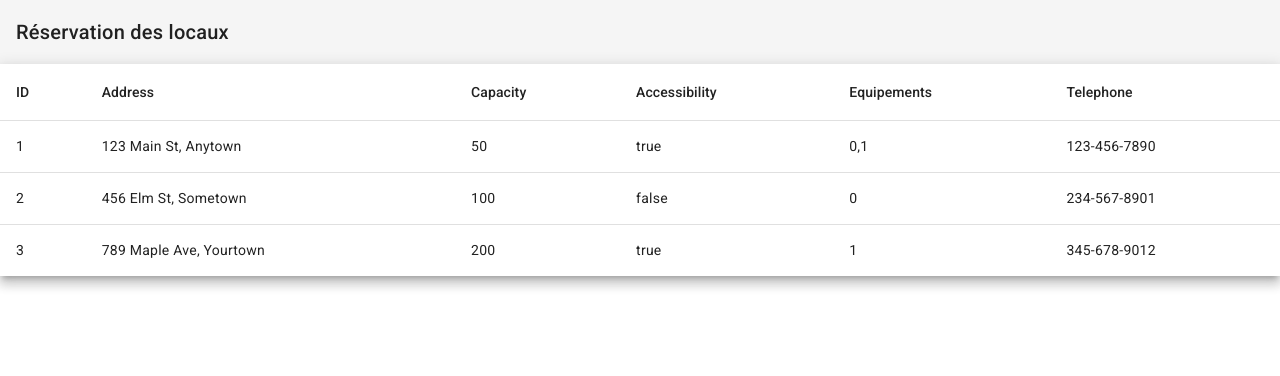
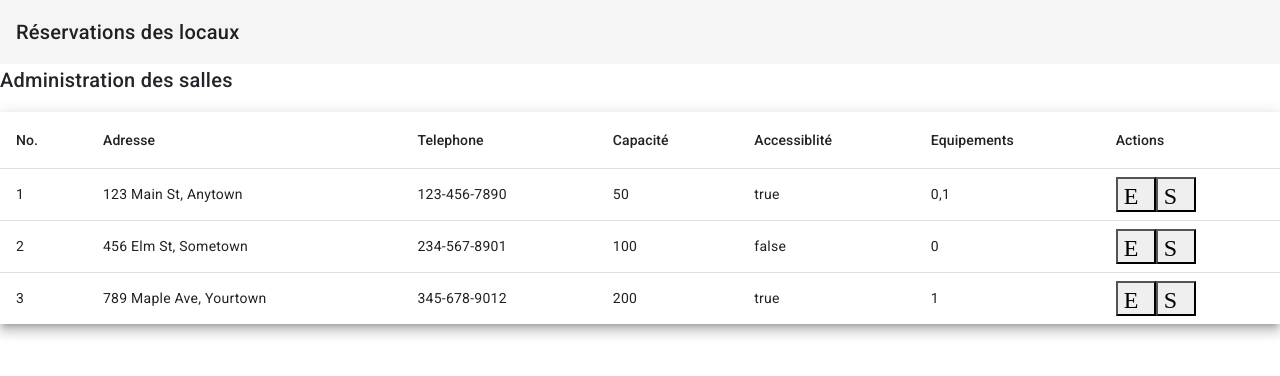
Before and after one commit to Erhuero/codelabs_angular, an Angular app: page /room in a window 1280 px wide. Shown: the top 376 px of the page. Built offline with nearby package versions, Linux system fonts and the light colour scheme.

Commit message:
Edition / suppression

```diff
--- a/room.ts
+++ b/room.ts
@@ -6,8 +6,8 @@ export enum Equipements {
 export interface Room {
     id: number,
     capacity: string,
+    telephone: string,
     accessibility: boolean,
     equipements: Equipements[],
-    address: string,
-    telephone: string
+    address: string
 }
--- a/src/app/app.component.ts
+++ b/src/app/app.component.ts
@@ -9,8 +9,8 @@ import { RouterModule } from '@angular/router';
     standalone: true,
     template: `
     <main>
-        <app-navbar></app-navbar>
-        <router-outlet></router-outlet>
+      <app-navbar></app-navbar>
+      <router-outlet></router-outlet>
     </main>
     `,
     styleUrl: './app.component.scss',
--- a/src/app/navbar/navbar.component.scss
+++ b/src/app/navbar/navbar.component.scss
@@ -1,5 +1,3 @@
 .example-spacer {
     flex: 1 1 auto;
-    background-color: #ff0000; /* Rouge comme couleur de fond */
-    color: #ffffff; /* Blanc comme couleur de texte */
   }
--- a/src/app/navbar/navbar.component.ts
+++ b/src/app/navbar/navbar.component.ts
@@ -9,7 +9,7 @@ import {MatToolbarModule} from '@angular/material/toolbar';
   imports: [MatToolbarModule, MatButtonModule, MatIconModule],
   template: `
     <mat-toolbar>
-      <span>Réservation des locaux</span>
+      <span>Réservations des locaux</span>
       <span class="example-spacer"></span>
     </mat-toolbar>
   `,
--- a/src/app/room-list/room-list.component.ts
+++ b/src/app/room-list/room-list.component.ts
@@ -1,28 +1,39 @@
 // room-list.component.ts
 import { Component, OnInit } from '@angular/core';
 import { MatTableModule } from '@angular/material/table';
-import { Room, Equipements } from '../../../room';
+import { Room } from '../../../room';
 import { RoomService } from '../../../room.service';
-
+import { MatIconModule } from '@angular/material/icon';
 
 @Component({
   selector: 'app-room-list',
   standalone: true,
-  imports: [MatTableModule],
+  imports: [MatTableModule, MatIconModule],
   template: `
+  <h2>Administration des salles</h2>
     <table mat-table [dataSource]="rooms" class="mat-elevation-z8">
     <ng-container matColumnDef="id">
-        <th mat-header-cell *matHeaderCellDef> ID </th>
+        <th mat-header-cell *matHeaderCellDef> No. </th>
         <td mat-cell *matCellDef="let room">{{ room.id }}</td>
       </ng-container>
 
+      <ng-container matColumnDef="address">
+        <th mat-header-cell *matHeaderCellDef> Adresse </th>
+        <td mat-cell *matCellDef="let room">{{ room.address }}</td>
+      </ng-container>
+
+      <ng-container matColumnDef="telephone">
+        <th mat-header-cell *matHeaderCellDef> Telephone </th>
+        <td mat-cell *matCellDef="let room">{{ room.telephone }}</td>
+      </ng-container>
+
      <ng-container matColumnDef="capacity">
-        <th mat-header-cell *matHeaderCellDef> Capacity </th>
+        <th mat-header-cell *matHeaderCellDef> Capacité  </th>
         <td mat-cell *matCellDef="let room">{{ room.capacity }}</td>
       </ng-container>
 
       <ng-container matColumnDef="accessibility">
-        <th mat-header-cell *matHeaderCellDef> Accessibility </th>
+        <th mat-header-cell *matHeaderCellDef> Accessiblité </th>
         <td mat-cell *matCellDef="let room">{{ room.accessibility }}</td>
       </ng-container>
 
@@ -31,15 +42,17 @@ import { RoomService } from '../../../room.service';
         <td mat-cell *matCellDef="let room">{{ room.equipements }}</td>
       </ng-container>
 
-      <ng-container matColumnDef="address">
-        <th mat-header-cell *matHeaderCellDef> Address </th>
-        <td mat-cell *matCellDef="let room">{{ room.address }}</td>
-      </ng-container>
-
-      <ng-container matColumnDef="telephone">
-        <th mat-header-cell *matHeaderCellDef> Telephone </th>
-        <td mat-cell *matCellDef="let room">{{ room.telephone }}</td>
-      </ng-container>
+      <ng-container matColumnDef="actions">
+      <th mat-header-cell *matHeaderCellDef> Actions </th>
+      <td mat-cell *matCellDef="let room">
+        <button mat-icon-button (click)="editRoom(room)">
+          <mat-icon>Editer</mat-icon>
+        </button>
+        <button mat-icon-button (click)="deleteRoom(room.id)">
+          <mat-icon>Supprimer</mat-icon>
+        </button>
+      </td>
+    </ng-container>
 
       <tr mat-header-row *matHeaderRowDef="displayedColumns"></tr>
       <tr mat-row *matRowDef="let room; columns: displayedColumns;"></tr>
@@ -48,7 +61,7 @@ import { RoomService } from '../../../room.service';
   styleUrl: './room-list.component.scss'
 })
 export class RoomListComponent implements OnInit {
-  displayedColumns: string[] = ['id', 'address', 'capacity', 'accessibility', 'equipements', 'telephone'];
+  displayedColumns: string[] = ['id', 'address', 'telephone', 'capacity', 'accessibility', 'equipements', 'actions'];
   rooms: Room[] = []; // Initialisation avec un tableau vide
 
   constructor(private roomService: RoomService) {}
@@ -56,4 +69,20 @@ export class RoomListComponent implements OnInit {
   ngOnInit() {
     this.rooms = this.roomService.getRooms();
   }
+
+  editRoom(room: Room) {
+    // Logique pour l'édition d'une salle
+    // Par exemple, naviguer vers un formulaire de modification avec l'ID de la salle
+    // this.router.navigate(['/room-edit', room.id]);
+  }
+
+  deleteRoom(id: number) {
+    // Logique pour la suppression d'une salle
+    // Confirmer la suppression, puis appeler la méthode de service pour supprimer la salle
+    if(confirm('Êtes-vous sûr de vouloir supprimer cette salle ?')) {
+      this.roomService.deleteRoom(id);
+      this.rooms = this.roomService.getRooms(); // Actualisez la liste après la suppression
+    }
+  }
+
 }
```
